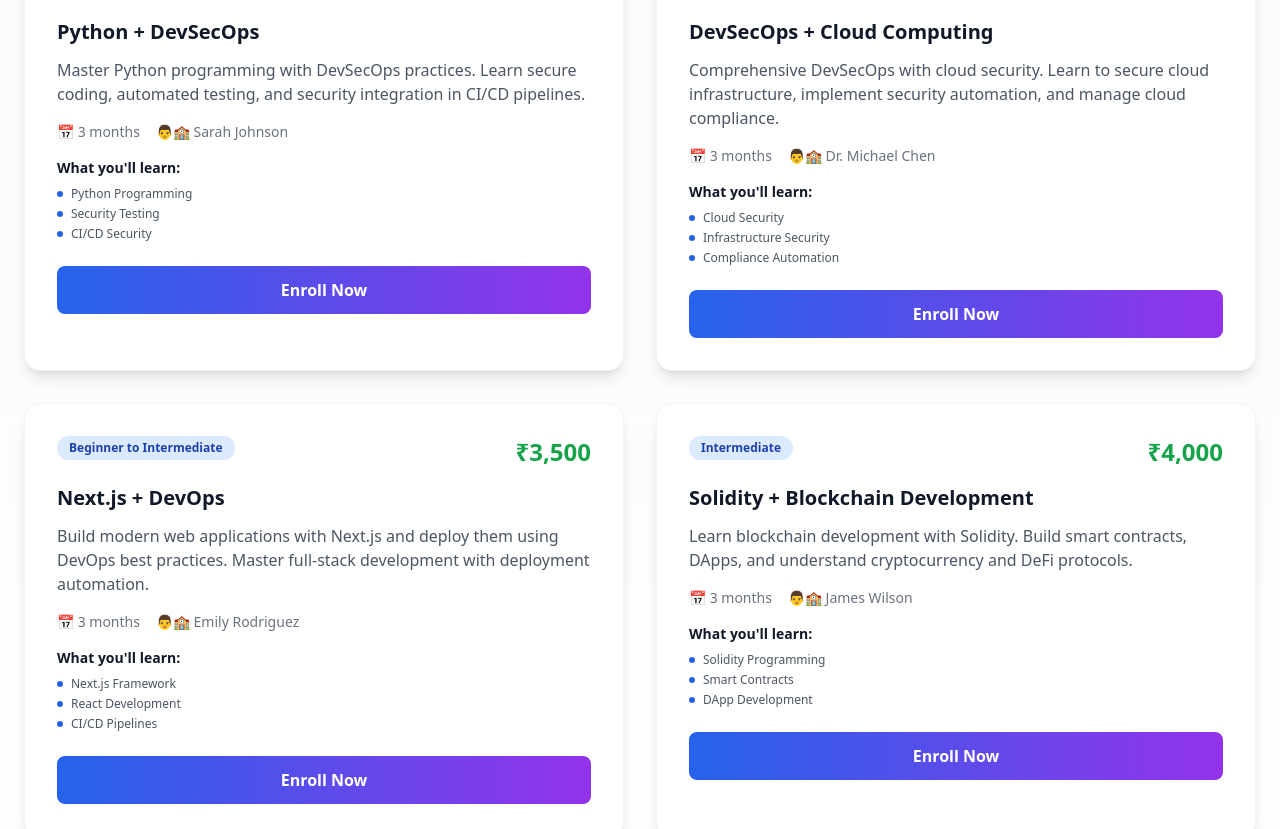
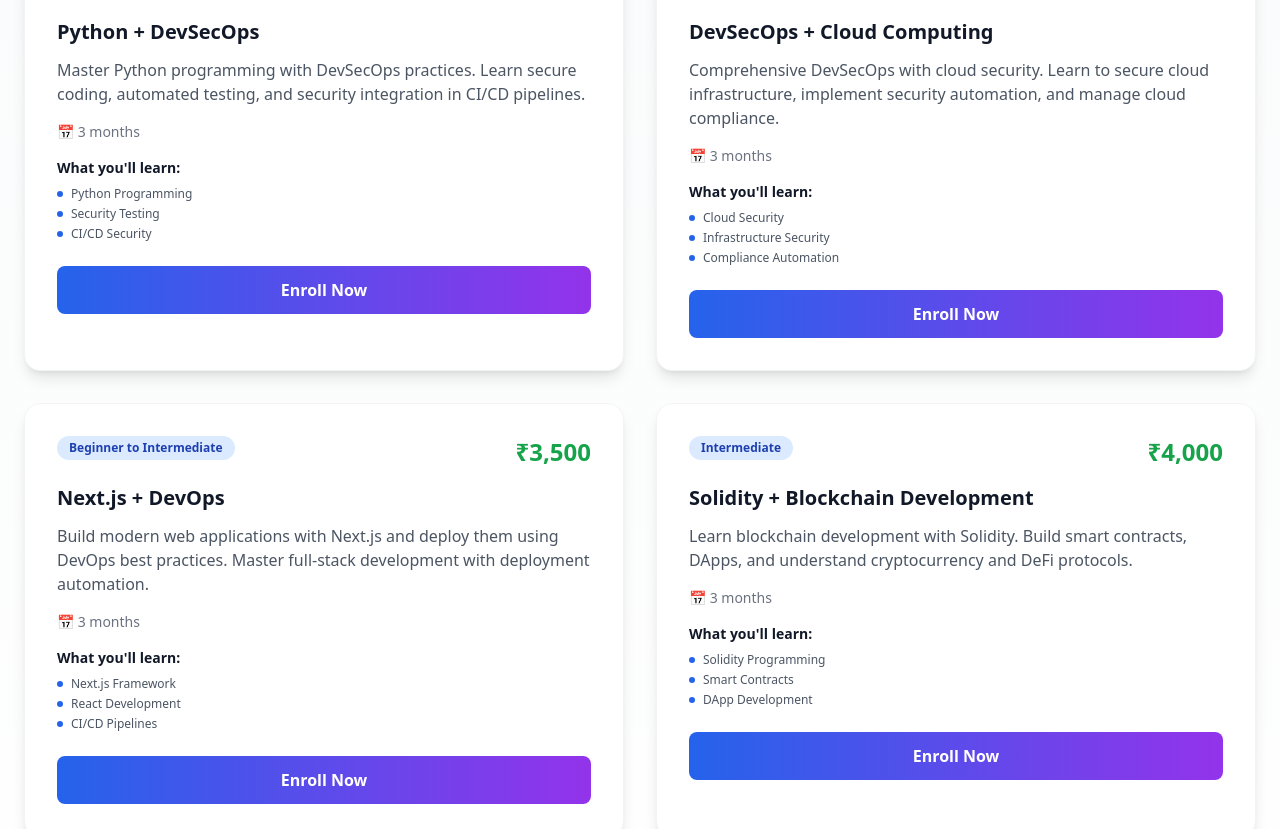
Before and after one commit to miracl-in/miracl-in.github.io, a Next.js app: page /courses in a window 1280 px wide. Shown: the part 512-1341 px from the top of the page. Built offline with nearby package versions, Linux system fonts and the light colour scheme.

Commit message:
Update page.tsx

```diff
--- a/app/courses/page.tsx
+++ b/app/courses/page.tsx
@@ -6,7 +6,7 @@ const courses = [
     duration: "3 months",
     price: "₹3,500",
     features: ["Python Programming", "Security Testing", "CI/CD Security", "Vulnerability Assessment", "Secure Code Review"],
-    instructor: "Sarah Johnson",
+    instructor: "fsociety.in",
     level: "Beginner to Advanced"
   },
   {
@@ -16,7 +16,7 @@ const courses = [
     duration: "3 months",
     price: "₹4,000",
     features: ["Cloud Security", "Infrastructure Security", "Compliance Automation", "Security Monitoring", "Incident Response"],
-    instructor: "Dr. Michael Chen",
+    instructor: "fsociety.in",
     level: "Intermediate"
   },
   {
@@ -26,7 +26,7 @@ const courses = [
     duration: "3 months",
     price: "₹3,500",
     features: ["Next.js Framework", "React Development", "CI/CD Pipelines", "Docker Deployment", "Cloud Hosting"],
-    instructor: "Emily Rodriguez",
+    instructor: "fsociety.in",
     level: "Beginner to Intermediate"
   },
   {
@@ -36,7 +36,7 @@ const courses = [
     duration: "3 months",
     price: "₹4,000",
     features: ["Solidity Programming", "Smart Contracts", "DApp Development", "Web3 Integration", "DeFi Protocols"],
-    instructor: "James Wilson",
+    instructor: "fsociety.in",
     level: "Intermediate"
   }
 ]
@@ -88,7 +88,7 @@ export default function CoursesPage() {
                 <div className="mb-4">
                   <div className="flex items-center gap-4 text-sm text-gray-500 mb-3">
                     <span>📅 {course.duration}</span>
-                    <span>👨🏫 {course.instructor}</span>
+                    {/* <span>👨🏫 {course.instructor}</span> */}
                   </div>
                 </div>
 
```
